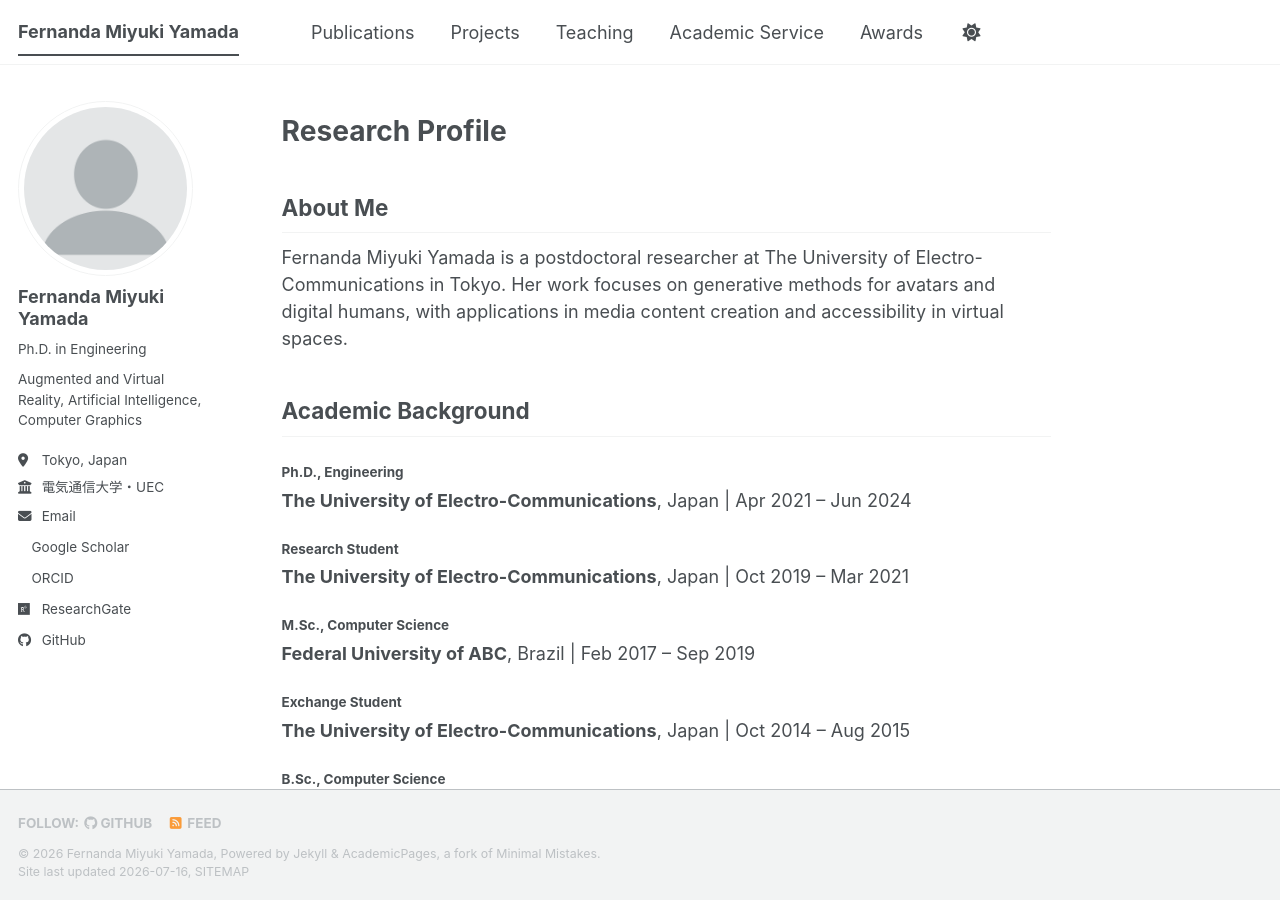
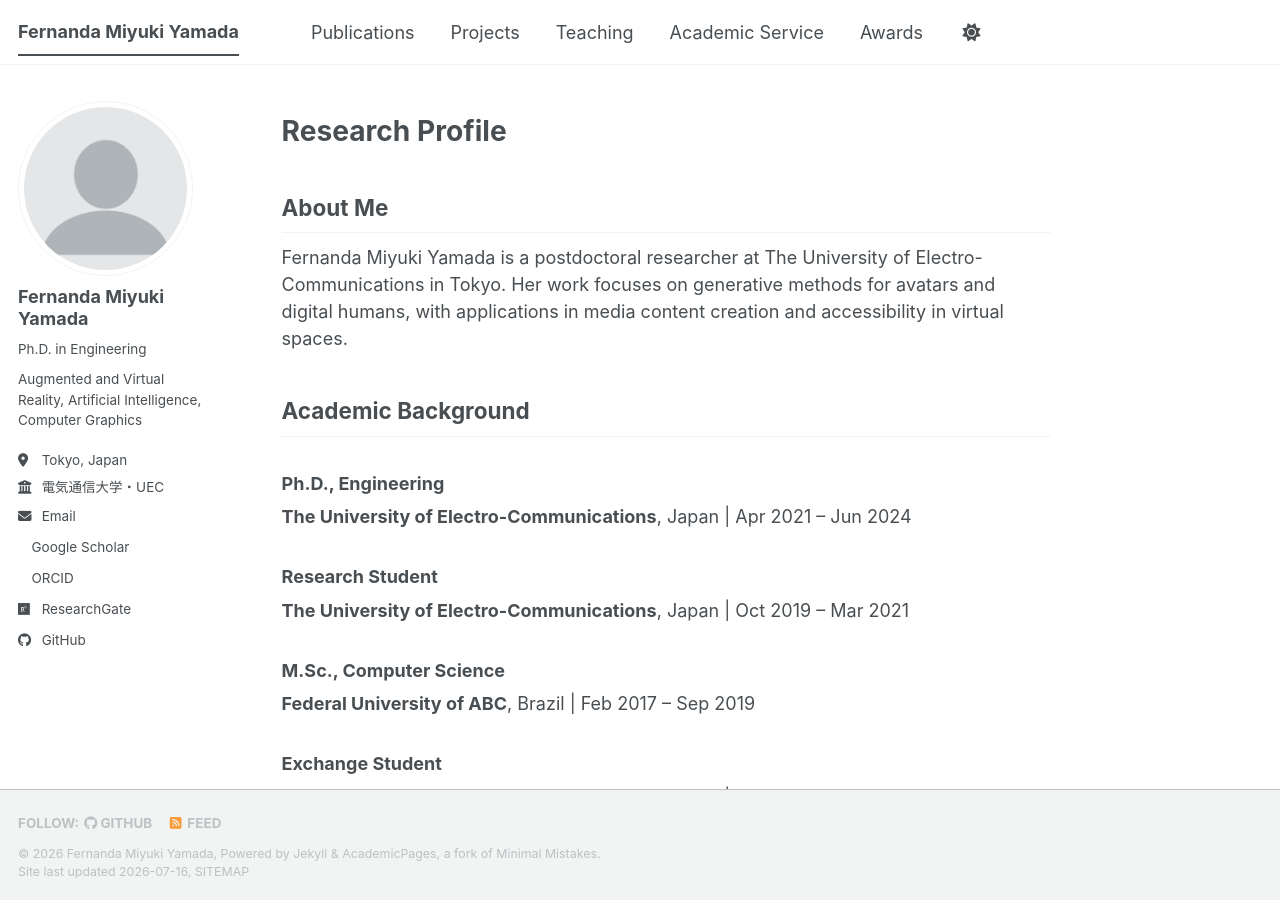
Before and after one commit to fernandamyamada1/fernandamyamada1.github.io, a Jekyll site: the page built from index.md, in a window 1280 px wide and 900 px high. Built offline with Jekyll 4.4.1, drawn with Linux system fonts in a browser that asks for light colours; a style sheet for code colours, icons or effects is not loaded.

Commit message:
Fixed items

```diff
--- a/index.md
+++ b/index.md
@@ -10,22 +10,22 @@ Fernanda Miyuki Yamada is a postdoctoral researcher at The University of Electro
 
 ## Academic Background
 
-#### Ph.D., Engineering
+### Ph.D., Engineering
 **The University of Electro-Communications**, Japan | Apr 2021 – Jun 2024
 
-#### Research Student
+### Research Student
 **The University of Electro-Communications**, Japan | Oct 2019 – Mar 2021
 
-#### M.Sc., Computer Science
+### M.Sc., Computer Science
 **Federal University of ABC**, Brazil | Feb 2017 – Sep 2019
 
-#### Exchange Student
+### Exchange Student
 **The University of Electro-Communications**, Japan | Oct 2014 – Aug 2015
 
-#### B.Sc., Computer Science
+### B.Sc., Computer Science
 **Federal University of ABC**, Brazil | May 2011 – Dec 2016
 
-#### B.Sc., Science & Technology
+### B.Sc., Science & Technology
 **Federal University of ABC**, Brazil | May 2011 – Aug 2014
 
 
```
